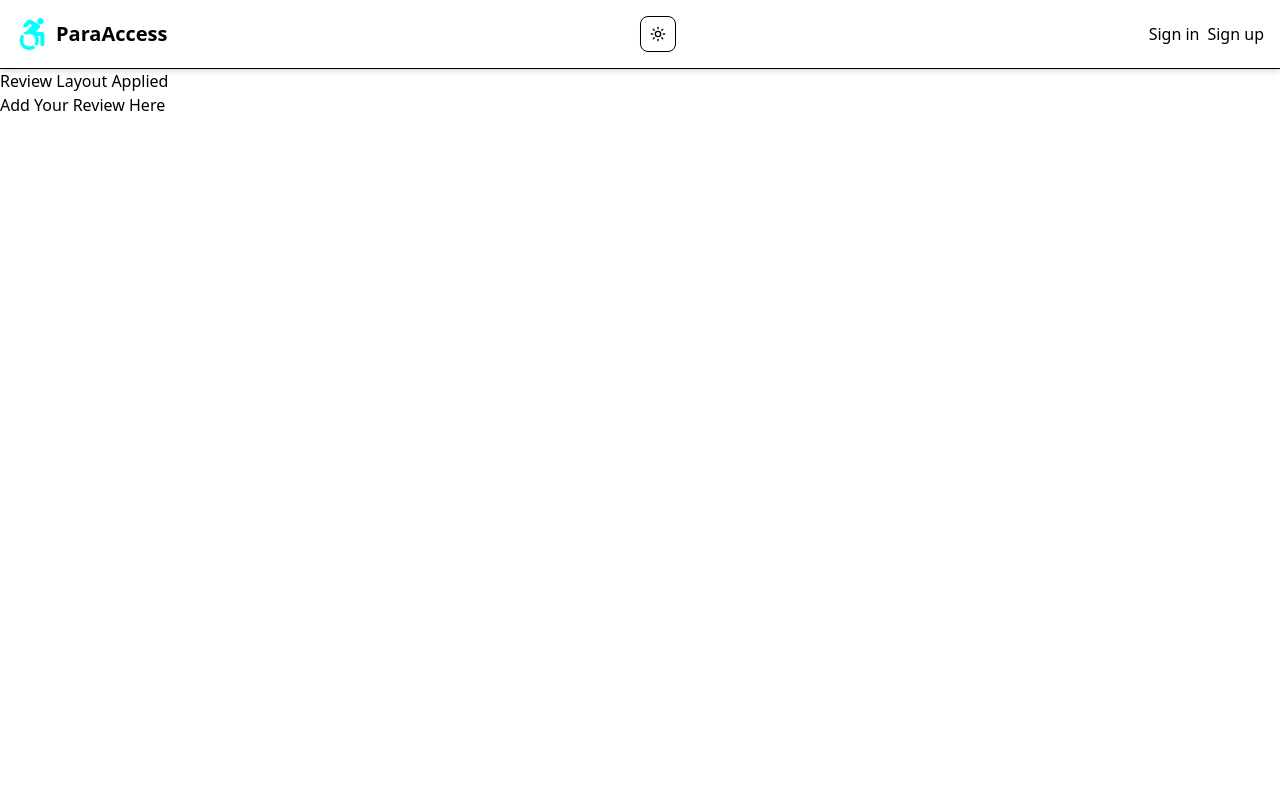
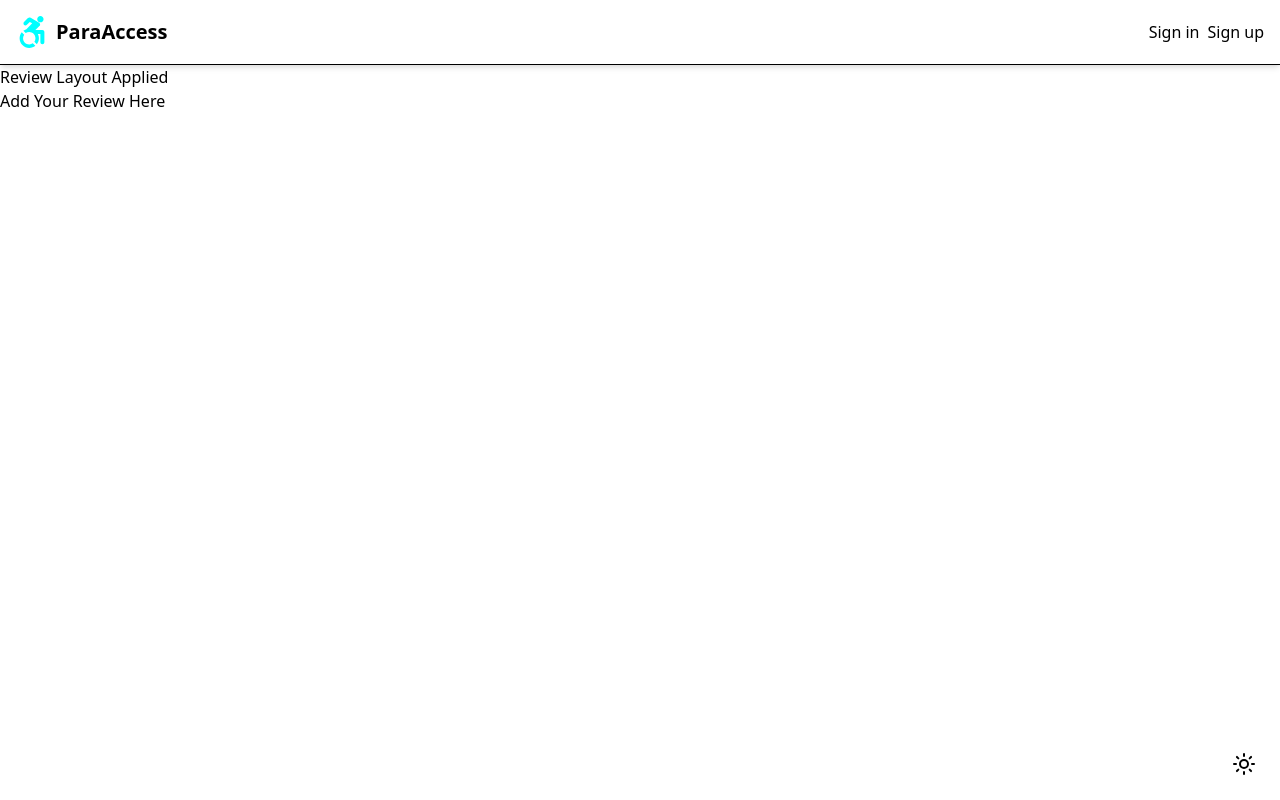
Before and after one commit to sjbenenate/usability_reviews, a Next.js app in the folder client/: page /reviews/add in a window 1280 px wide. Built offline with nearby package versions, Linux system fonts and the light colour scheme; no server answers.

Commit message:
another take at themes

```diff
--- a/client/postcss.config.mjs
+++ b/client/postcss.config.mjs
@@ -1,5 +1,9 @@
+/** @type {import('tailwindcss').Config} */
+
 const config = {
-  plugins: ['@tailwindcss/postcss'],
+  plugins: {
+    '@tailwindcss/postcss': {},
+  },
 };
 
 export default config;
--- a/client/src/app/globals.css
+++ b/client/src/app/globals.css
@@ -1,172 +1,110 @@
 @import 'tailwindcss';
 
-@custom-variant dark (&:is(.dark *));
+:root {
+  --background: 0 0% 100%;
+  --foreground: 222.2 84% 4.9%;
+
+  --card: 0 0% 100%;
+  --card-foreground: 222.2 84% 4.9%;
+
+  --popover: 0 0% 100%;
+  --popover-foreground: 222.2 84% 4.9%;
+
+  --primary: 222.2 47.4% 11.2%;
+  --primary-foreground: 210 40% 98%;
+
+  --secondary: 210 40% 96.1%;
+  --secondary-foreground: 222.2 47.4% 11.2%;
+
+  --muted: 210 40% 96.1%;
+  --muted-foreground: 215.4 16.3% 46.9%;
+
+  --accent: 210 40% 96.1%;
+  --accent-foreground: 222.2 47.4% 11.2%;
+
+  --destructive: 0 84.2% 60.2%;
+  --destructive-foreground: 210 40% 98%;
+
+  --border: 214.3 31.8% 91.4%;
+  --input: 214.3 31.8% 91.4%;
+  --ring: 222.2 84% 4.9%;
+
+  --brand-primary: 180 100% 50%;
+
+  --buttons: 217.2 91.2% 59.8%;
+
+  --radius: 0.5rem;
+
+  --sidebar-background: 0 0% 98%;
+
+  --sidebar-foreground: 240 5.3% 26.1%;
+
+  --sidebar-primary: 240 5.9% 10%;
+
+  --sidebar-primary-foreground: 0 0% 98%;
+
+  --sidebar-accent: 240 4.8% 95.9%;
+
+  --sidebar-accent-foreground: 240 5.9% 10%;
+
+  --sidebar-border: 220 13% 91%;
+
+  --sidebar-ring: 217.2 91.2% 59.8%;
+}
+
+.dark {
+  --background: 222.2 84% 4.9%;
+  --foreground: 210 40% 98%;
+
+  --card: 222.2 84% 4.9%;
+  --card-foreground: 210 40% 98%;
+
+  --popover: 222.2 84% 4.9%;
+  --popover-foreground: 210 40% 98%;
+
+  --primary: 210 40% 98%;
+  --primary-foreground: 222.2 47.4% 11.2%;
+
+  --secondary: 217.2 32.6% 17.5%;
+  --secondary-foreground: 210 40% 98%;
+
+  --muted: 217.2 32.6% 17.5%;
+  --muted-foreground: 215 20.2% 65.1%;
+
+  --accent: 217.2 32.6% 17.5%;
+  --accent-foreground: 210 40% 98%;
+
+  --destructive: 0 62.8% 30.6%;
+  --destructive-foreground: 210 40% 98%;
+
+  --border: 217.2 32.6% 17.5%;
+  --input: 217.2 32.6% 17.5%;
+  --ring: 212.7 26.8% 83.9%;
+  --sidebar-background: 240 5.9% 10%;
+  --sidebar-foreground: 240 4.8% 95.9%;
+  --sidebar-primary: 224.3 76.3% 48%;
+  --sidebar-primary-foreground: 0 0% 100%;
+  --sidebar-accent: 240 3.7% 15.9%;
+  --sidebar-accent-foreground: 240 4.8% 95.9%;
+  --sidebar-border: 240 3.7% 15.9%;
+  --sidebar-ring: 217.2 91.2% 59.8%;
+
+  --brand-primary: 180 100% 50%;
+
+  --buttons: 217.2 91.2% 59.8%;
+}
 
 @theme inline {
-  --color-background: 0 0% 100%;
-  --color-foreground: 222.2 84% 4.9%;
-  --color-card: 0 0% 100%;
-  --color-card-foreground: 222.2 84% 4.9%;
-  --color-popover: 0 0% 100%;
-  --color-popover-foreground: 222.2 84% 4.9%;
-  --color-primary: 222.2 47.4% 11.2%;
-  --color-primary-foreground: 210 40% 98%;
-  --color-secondary: 210 40% 96%;
-  --color-secondary-foreground: 222.2 84% 4.9%;
-  --color-muted: 210 40% 96%;
-  --color-muted-foreground: 215.4 16.3% 46.9%;
-  --color-accent: 210 40% 96%;
-  --color-accent-foreground: 222.2 84% 4.9%;
-  --color-destructive: 0 84.2% 60.2%;
-  --color-destructive-foreground: 210 40% 98%;
-  --color-border: 214.3 31.8% 91.4%;
-  --color-input: 214.3 31.8% 91.4%;
-  --color-ring: 222.2 84% 4.9%;
-  --radius: 0.5rem;
-  --color-sidebar-background: 0 0% 100%;
-  --color-sidebar-foreground: 222.2 84% 4.9%;
-  --color-sidebar-primary: 222.2 47.4% 11.2%;
-  --color-sidebar-primary-foreground: 210 40% 98%;
-  --color-sidebar-accent: 210 40% 96%;
-  --color-sidebar-accent-foreground: 222.2 84% 4.9%;
-  --color-sidebar-border: 214.3 31.8% 91.4%;
-  --color-sidebar-ring: 222.2 84% 4.9%;
-  --color-sidebar: var(--sidebar);
-  --color-chart-5: var(--chart-5);
-  --color-chart-4: var(--chart-4);
-  --color-chart-3: var(--chart-3);
-  --color-chart-2: var(--chart-2);
-  --color-chart-1: var(--chart-1);
-  --radius-sm: calc(var(--radius) - 4px);
-  --radius-md: calc(var(--radius) - 2px);
-  --radius-lg: var(--radius);
-  --radius-xl: calc(var(--radius) + 4px);
-  --color-brand: 180 100% 50%;
+  --color-buttons: var(--buttons);
 }
 
 @theme inline dark {
-  --color-background: 222.2 84% 4.9%;
-  --color-foreground: 210 40% 98%;
-  --color-card: 222.2 84% 4.9%;
-  --color-card-foreground: 210 40% 98%;
-  --color-popover: 222.2 84% 4.9%;
-  --color-popover-foreground: 210 40% 98%;
-  --color-primary: 210 40% 98%;
-  --color-primary-foreground: 222.2 47.4% 11.2%;
-  --color-secondary: 217.2 32.6% 17.5%;
-  --color-secondary-foreground: 210 40% 98%;
-  --color-muted: 217.2 32.6% 17.5%;
-  --color-muted-foreground: 215 20.2% 65.1%;
-  --color-accent: 217.2 32.6% 17.5%;
-  --color-accent-foreground: 210 40% 98%;
-  --color-destructive: 0 62.8% 30.6%;
-  --color-destructive-foreground: 210 40% 98%;
-  --color-border: 217.2 32.6% 17.5%;
-  --color-input: 217.2 32.6% 17.5%;
-  --color-ring: 212.7 26.8% 83.9%;
-  --color-sidebar-background: 222.2 84% 4.9%;
-  --color-sidebar-foreground: 210 40% 98%;
-  --color-sidebar-primary: 210 40% 98%;
-  --color-sidebar-primary-foreground: 222.2 47.4% 11.2%;
-  --color-sidebar-accent: 217.2 32.6% 17.5%;
-  --color-sidebar-accent-foreground: 210 40% 98%;
-  --color-sidebar-border: 217.2 32.6% 17.5%;
-  --color-sidebar-ring: 212.7 26.8% 83.9%;
-  --color-brand: 180 100% 50%;
+  --color-buttons: var(--buttons);
 }
 
-@layer base {
-  * {
-    @apply border-border;
-  }
-  body {
-    @apply bg-background text-foreground;
-  }
-}
-
-/* Custom styles from original globals.css */
+/* Custom style classes */
 .icon-brand-color {
   /* #00ffff: filter generator script given rgb hex string https://codepen.io/sosuke/pen/Pjoqqp */
   filter: invert(92%) sepia(93%) saturate(5731%) hue-rotate(102deg)
     brightness(107%) contrast(102%);
 }
-
-:root {
-  --radius: 0.625rem;
-  --background: oklch(1 0 0);
-  --foreground: oklch(0.129 0.042 264.695);
-  --card: oklch(1 0 0);
-  --card-foreground: oklch(0.129 0.042 264.695);
-  --popover: oklch(1 0 0);
-  --popover-foreground: oklch(0.129 0.042 264.695);
-  --primary: oklch(0.208 0.042 265.755);
-  --primary-foreground: oklch(0.984 0.003 247.858);
-  --secondary: oklch(0.968 0.007 247.896);
-  --secondary-foreground: oklch(0.208 0.042 265.755);
-  --muted: oklch(0.968 0.007 247.896);
-  --muted-foreground: oklch(0.554 0.046 257.417);
-  --accent: oklch(0.968 0.007 247.896);
-  --accent-foreground: oklch(0.208 0.042 265.755);
-  --destructive: oklch(0.577 0.245 27.325);
-  --border: oklch(0.929 0.013 255.508);
-  --input: oklch(0.929 0.013 255.508);
-  --ring: oklch(0.704 0.04 256.788);
-  --chart-1: oklch(0.646 0.222 41.116);
-  --chart-2: oklch(0.6 0.118 184.704);
-  --chart-3: oklch(0.398 0.07 227.392);
-  --chart-4: oklch(0.828 0.189 84.429);
-  --chart-5: oklch(0.769 0.188 70.08);
-  --sidebar: oklch(0.984 0.003 247.858);
-  --sidebar-foreground: oklch(0.129 0.042 264.695);
-  --sidebar-primary: oklch(0.208 0.042 265.755);
-  --sidebar-primary-foreground: oklch(0.984 0.003 247.858);
-  --sidebar-accent: oklch(0.968 0.007 247.896);
-  --sidebar-accent-foreground: oklch(0.208 0.042 265.755);
-  --sidebar-border: oklch(0.929 0.013 255.508);
-  --sidebar-ring: oklch(0.704 0.04 256.788);
-  --color-brand: 180 100% 50%;
-}
-
-.dark {
-  --background: oklch(0.129 0.042 264.695);
-  --foreground: oklch(0.984 0.003 247.858);
-  --card: oklch(0.208 0.042 265.755);
-  --card-foreground: oklch(0.984 0.003 247.858);
-  --popover: oklch(0.208 0.042 265.755);
-  --popover-foreground: oklch(0.984 0.003 247.858);
-  --primary: oklch(0.929 0.013 255.508);
-  --primary-foreground: oklch(0.208 0.042 265.755);
-  --secondary: oklch(0.279 0.041 260.031);
-  --secondary-foreground: oklch(0.984 0.003 247.858);
-  --muted: oklch(0.279 0.041 260.031);
-  --muted-foreground: oklch(0.704 0.04 256.788);
-  --accent: oklch(0.279 0.041 260.031);
-  --accent-foreground: oklch(0.984 0.003 247.858);
-  --destructive: oklch(0.704 0.191 22.216);
-  --border: oklch(1 0 0 / 10%);
-  --input: oklch(1 0 0 / 15%);
-  --ring: oklch(0.551 0.027 264.364);
-  --chart-1: oklch(0.488 0.243 264.376);
-  --chart-2: oklch(0.696 0.17 162.48);
-  --chart-3: oklch(0.769 0.188 70.08);
-  --chart-4: oklch(0.627 0.265 303.9);
-  --chart-5: oklch(0.645 0.246 16.439);
-  --sidebar: oklch(0.208 0.042 265.755);
-  --sidebar-foreground: oklch(0.984 0.003 247.858);
-  --sidebar-primary: oklch(0.488 0.243 264.376);
-  --sidebar-primary-foreground: oklch(0.984 0.003 247.858);
-  --sidebar-accent: oklch(0.279 0.041 260.031);
-  --sidebar-accent-foreground: oklch(0.984 0.003 247.858);
-  --sidebar-border: oklch(1 0 0 / 10%);
-  --sidebar-ring: oklch(0.551 0.027 264.364);
-  --color-brand: 180 100% 50%;
-}
-
-@layer base {
-  * {
-    @apply border-border outline-ring/50;
-  }
-  body {
-    @apply bg-background text-foreground;
-  }
-}
--- a/client/src/app/layout.tsx
+++ b/client/src/app/layout.tsx
@@ -3,7 +3,7 @@ import { Geist, Geist_Mono } from 'next/font/google';
 import './globals.css';
 import { ClerkProvider } from '@clerk/nextjs';
 import Header from '@/components/Header';
-import { ThemeProvider } from 'next-themes';
+import { ThemeProvider } from '@/components/theme/ThemeProvider';
 
 const geistSans = Geist({
   variable: '--font-geist-sans',
@@ -31,17 +31,12 @@ export default function RootLayout({
       <body
         className={`${geistSans.variable} ${geistMono.variable} antialiased`}
       >
-        <ThemeProvider
-          attribute="class"
-          defaultTheme="system"
-          enableSystem
-          disableTransitionOnChange
-        >
-          <ClerkProvider>
+        <ClerkProvider>
+          <ThemeProvider>
             <Header />
             {children}
-          </ClerkProvider>
-        </ThemeProvider>
+          </ThemeProvider>
+        </ClerkProvider>
       </body>
     </html>
   );
--- a/client/src/components/Header.tsx
+++ b/client/src/components/Header.tsx
@@ -5,7 +5,7 @@ import Image from 'next/image';
 //import { LogIn, LogOut, User, Home } from 'lucide-react';
 import AuthButtons from '@/components/AuthButtons';
 //import { currentUser } from '@clerk/nextjs/server';
-import { ThemeToggle } from '@/components/ThemeToggle';
+import ThemeToggle from '@/components/theme/ThemeToggle';
 
 const HomeLink = () => {
   return (
@@ -74,7 +74,7 @@ const Header = async () => {
 
   return (
     <header className="border-b sticky top-0 z-50 shadow-md">
-      <div className="container mx-auto px-4 py-4 flex items-center justify-between bg-brand">
+      <div className="container mx-auto px-4 py-4 flex items-center justify-between bg-brand-primary">
         <HomeLink />
         <ThemeToggle />
         <AuthButtons />
--- /dev/null
+++ b/client/src/components/theme/ThemeProvider.tsx
@@ -0,0 +1,28 @@
+'use client';
+
+import { ThemeProvider as NextThemesProvider } from 'next-themes';
+import { useEffect, useState } from 'react';
+
+export function ThemeProvider({ children }: { children: React.ReactNode }) {
+  const [mounted, setMounted] = useState(false);
+
+  // Fix hydration issue (ensures the theme is loaded on the client)
+  useEffect(() => {
+    setMounted(true);
+  }, []);
+
+  if (!mounted) {
+    return <>{children}</>; // Prevents mismatch between server & client rendering
+  }
+
+  return (
+    <NextThemesProvider
+      attribute="class"
+      defaultTheme="system"
+      enableSystem
+      disableTransitionOnChange
+    >
+      {children}
+    </NextThemesProvider>
+  );
+}
--- a/client/src/components/ThemeToggle.tsx
+++ b/client/src/components/theme/ThemeToggle.tsx
@@ -1,6 +1,8 @@
 'use client';
 
 import * as React from 'react';
+import { useEffect, useState } from 'react';
+
 import { Moon, Sun } from 'lucide-react';
 import { useTheme } from 'next-themes';
 
@@ -12,7 +14,7 @@ import {
   DropdownMenuTrigger,
 } from '@/components/ui/dropdown-menu';
 
-export function ThemeToggle() {
+function ThemeToggleDropdown() {
   const { setTheme } = useTheme();
 
   return (
@@ -38,3 +40,28 @@ export function ThemeToggle() {
     </DropdownMenu>
   );
 }
+
+function ThemeToggleButton() {
+  const { setTheme, resolvedTheme } = useTheme();
+  const [mounted, setMounted] = useState(false);
+
+  // Fix hydration issue
+  useEffect(() => {
+    setMounted(true);
+  }, []);
+
+  if (!mounted) {
+    return null; // Avoids hydration mismatch on SSR
+  }
+
+  return (
+    <button
+      className="fixed bottom-4 right-4 p-2 bg-buttons text-primary rounded"
+      onClick={() => setTheme(resolvedTheme === 'dark' ? 'light' : 'dark')}
+    >
+      {resolvedTheme === 'dark' ? <Moon /> : <Sun />}
+    </button>
+  );
+}
+
+export default ThemeToggleButton;
```
Also changed, not shown: client/tailwind.config.ts (deleted, +0 -90 lines), client/components.json.
